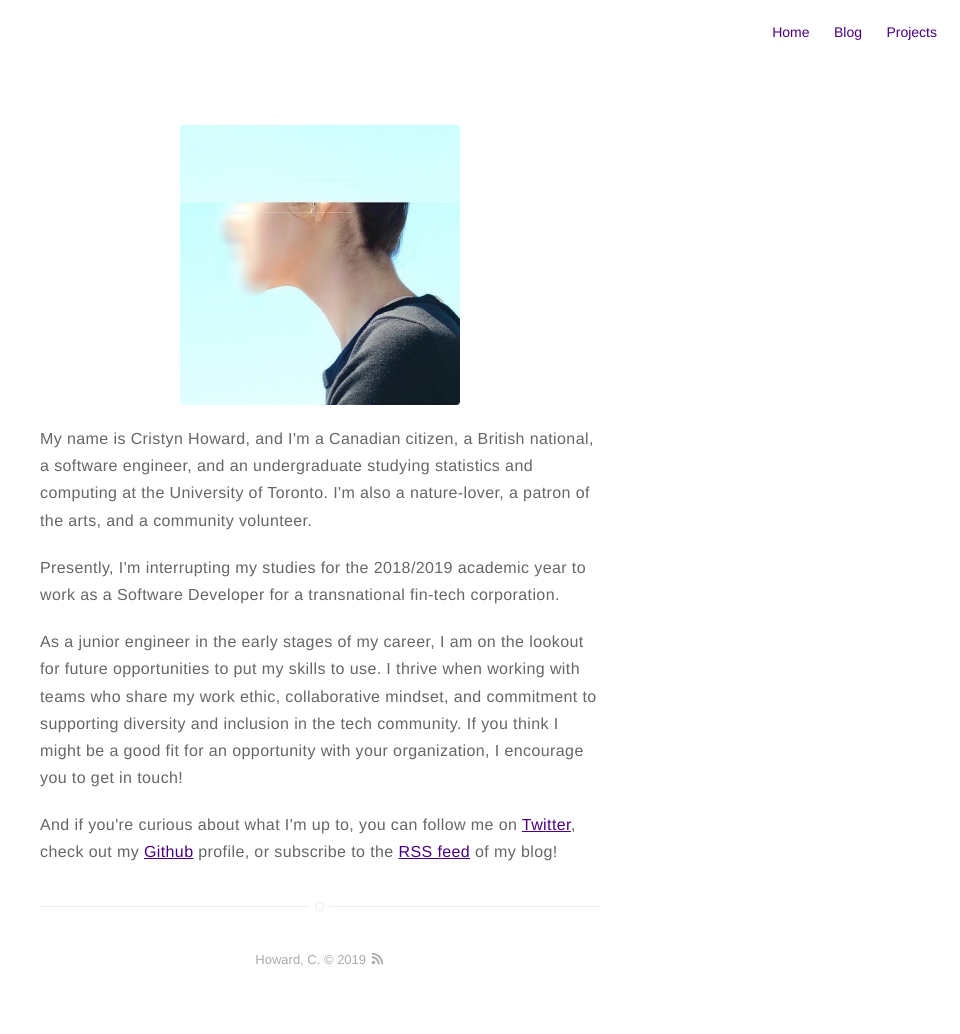
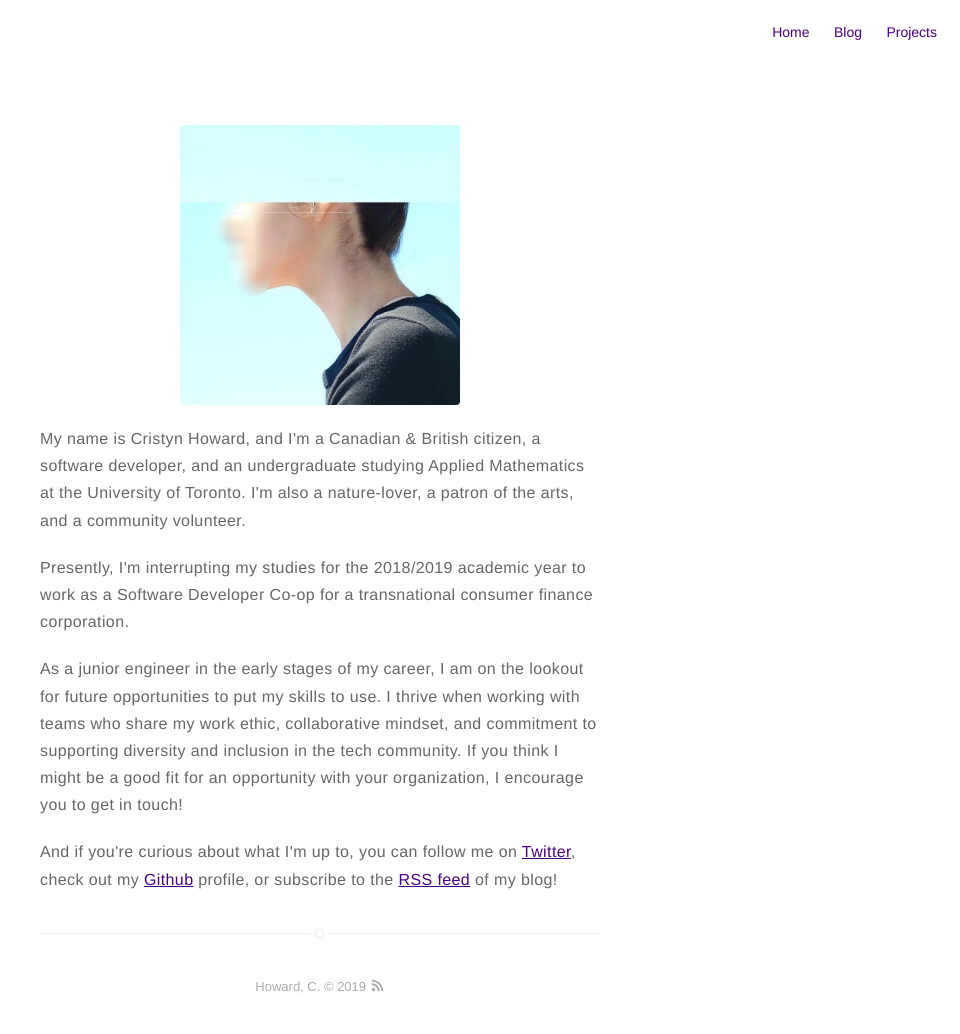
Before and after one commit to cristynhoward/cristynhoward.github.io, a Jekyll site: the page built from about.md, in a window 1280 px wide. Shown: the whole page, without its empty margins (320-1280 px from the left). Built offline with Jekyll 4.4.1, drawn with Linux system fonts in a browser that asks for light colours; before the commit the page ends 1007 px from its top, so only the background shows below that.

Commit message:
Update about.md

```diff
--- a/about.md
+++ b/about.md
@@ -4,10 +4,10 @@ layout: page
 ---
 ![Profile Image]({{ site.url }}/{{ site.picture }})
 
-<p>My name is Cristyn Howard, and I'm a Canadian citizen, a British national, a software engineer, and an undergraduate studying statistics and computing at the University of Toronto. I'm also a nature-lover, a patron of the arts, and a community volunteer.</p>
+<p>My name is Cristyn Howard, and I'm a Canadian & British citizen, a software developer, and an undergraduate studying Applied Mathematics at the University of Toronto. I'm also a nature-lover, a patron of the arts, and a community volunteer.</p>
 
-<p>Presently, I'm interrupting my studies for the 2018/2019 academic year to work as a Software Developer for a transnational fin-tech corporation.</p>
+<p>Presently, I'm interrupting my studies for the 2018/2019 academic year to work as a Software Developer Co-op for a transnational consumer finance corporation.</p>
 
 <p>As a junior engineer in the early stages of my career, I am on the lookout for future opportunities to put my skills to use. I thrive when working with teams who share my work ethic, collaborative mindset, and commitment to supporting diversity and inclusion in the tech community. If you think I might be a good fit for an opportunity with your organization, I encourage you to get in touch!</p>
 
-<p>And if you're curious about what I'm up to, you can follow me on <a href="http://www.twitter.com/cristyn_howard">Twitter</a>, check out my <a href="http://www.github.com/cristynhoward">Github</a> profile, or subscribe to the <a href="https://cristynhoward.github.io/feed.xml">RSS feed</a> of my blog!</p>
+<p>And if you're curious about what I'm up to, you can follow me on <a href="http://www.twitter.com/cristyn_howard">Twitter</a>, check out my <a href="http://www.github.com/cristynhoward">Github</a> profile, or subscribe to the <a ihref="https://cristynhoward.github.io/feed.xml">RSS feed</a> of my blog!</p>
```
